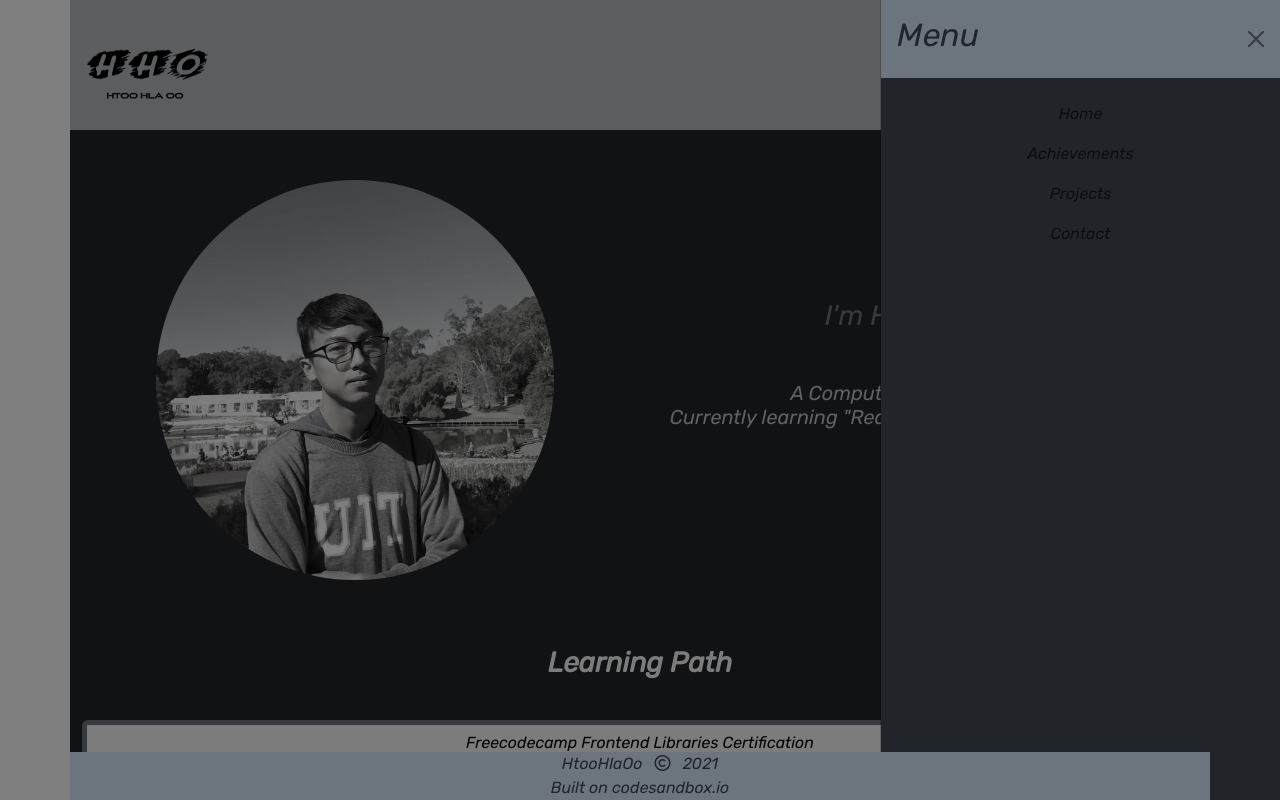
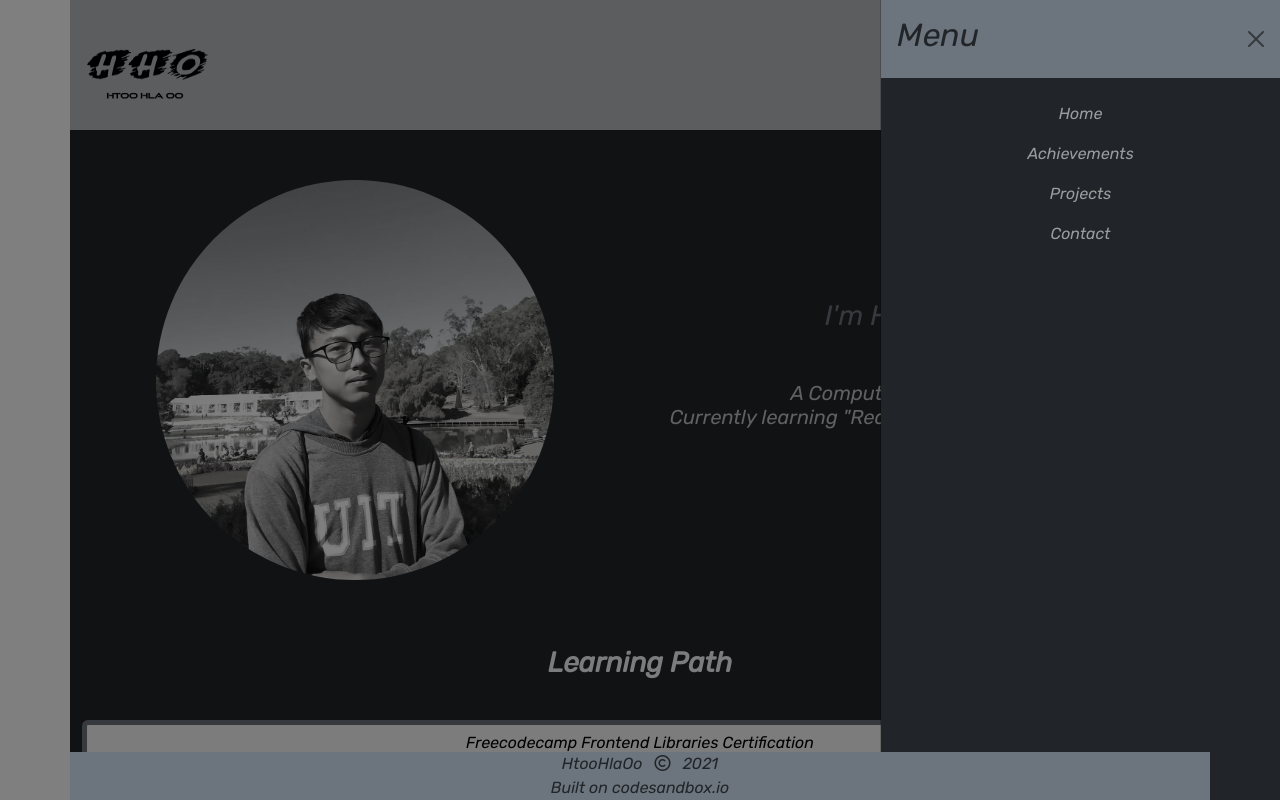
Before and after one commit to HtooHlaOo72/hho-portfolio, a React (Create React App) app: page / in a window 1280 px wide. Both pictures are taken after a click on the button 1182 px from the left and 65 px from the top of the page. Shown: the top 800 px of the page. Built offline with nearby package versions, Linux system fonts and the light colour scheme.

Commit message:
mongo certi added

```diff
--- a/src/components/Achievements.js
+++ b/src/components/Achievements.js
@@ -28,6 +28,11 @@ const Achievements = (props) => {
       certi_src: "/images/Certificates/udemy4.jpg",
       certi_label: "Python Basic",
       certi_description: "A python course from Sarlotepar Institute"
+    },
+    {
+      certi_src: "/images/Certificates/mongo_certi.jpg",
+      certi_label: "MongoDB Basics",
+      certi_description: "MongoDB basic course from MongoDB University"
     }
   ];
 
--- a/src/components/Nav.js
+++ b/src/components/Nav.js
@@ -2,7 +2,7 @@ import React from "react";
 
 const Nav = (props) => {
   return (
-    <nav className="navbar navbar-light sticky-top py-0" id="navbar">
+    <nav className="navbar navbar-dark sticky-top py-0" id="navbar">
       <a className="navbar-brand" href="#home">
         <img src="/images/portfolio_logo.png" alt="portfolio" id="logo" />
       </a>
@@ -32,7 +32,7 @@ const Nav = (props) => {
           ></button>
         </div>
         <div className="offcanvas-body">
-          <ul className="navbar-nav ">
+          <ul className="navbar-nav" id="itemNav">
             <li className="nav-item">
               <a className="nav-link" href="#home">
                 Home
--- a/src/styles.css
+++ b/src/styles.css
@@ -36,6 +36,9 @@
 #logo {
   width: 150px;
   height: 120px;
+}
+#itemNav {
+  color: white;
 }
 .skill-item {
   display: flex;
```
Also changed, not shown: public/images/Certificates/mongo_certi.jpg (added).
